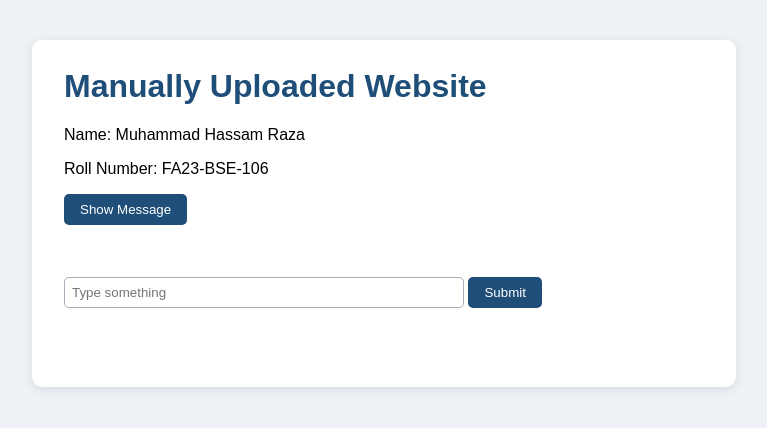
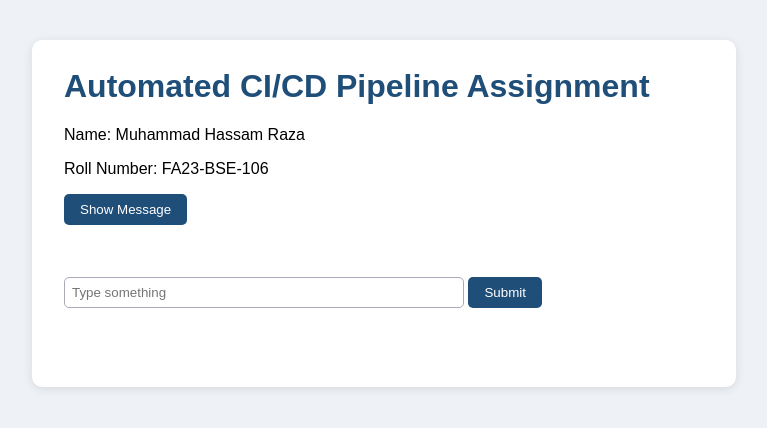
Before and after one commit to Hassamra800/cicd-assignment-FA23-BSE-106, a plain HTML site: page src/index.html in a window 1280 px wide. Shown: the whole page, without its empty margins (256-1023 px from the left). Drawn offline with Linux system fonts and the light colour scheme.

Commit message:
Fix the heading

```diff
--- a/src/index.html
+++ b/src/index.html
@@ -15,7 +15,7 @@
 </head>
 <body>
   <div class="card">
-    <h1 id="main-heading">Manually Uploaded Website</h1>
+    <h1 id="main-heading">Automated CI/CD Pipeline Assignment</h1>
     <p id="student">Name: Muhammad Hassam Raza</p>
     <p id="roll">Roll Number: FA23-BSE-106</p>
 
```
